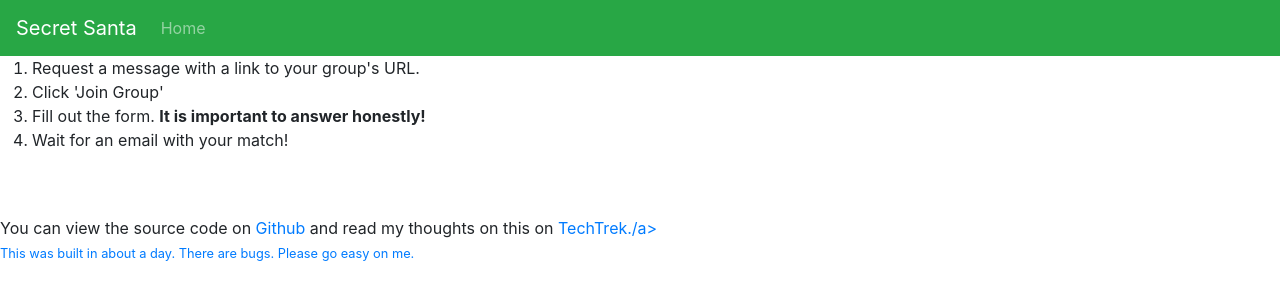
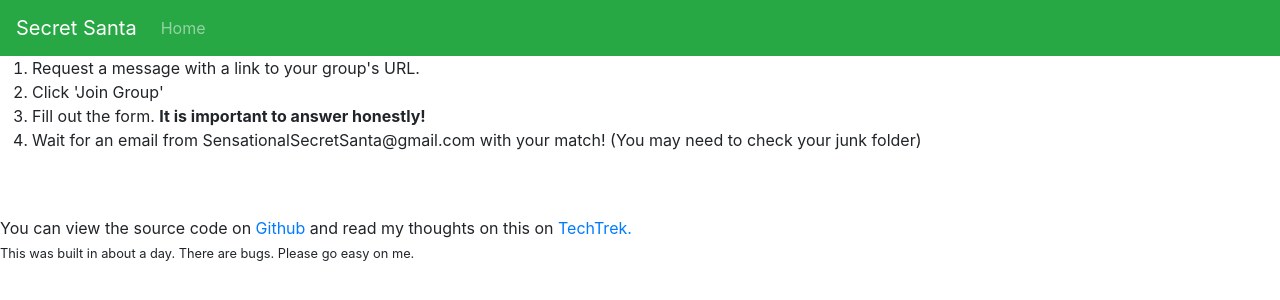
Before and after one commit to allisontharp/SecretSanta, an Angular app: page / in a window 1280 px wide. Shown: the top 300 px of the page. Built offline with nearby package versions, Linux system fonts and the light colour scheme.

Commit message:
more home page fixes..

```diff
--- a/src/app/home/home.component.html
+++ b/src/app/home/home.component.html
@@ -2,12 +2,12 @@
     <li>Request a message with a link to your group's URL.</li>
     <li>Click 'Join Group'</li>
     <li>Fill out the form. <b>It is important to answer honestly!</b></li>
-    <li>Wait for an email with your match!</li>
+    <li>Wait for an email from SensationalSecretSanta@gmail.com with your match! (You may need to check your junk folder)</li>
 </ol>
 
 <br>
 <br>
 You can view the source code on <a href='https://github.com/allisontharp/SecretSanta'>Github</a> and read my thoughts
-on this on <a href='https://www.techtrek.io/categories/Personal-Projects/Secret-Santa/'>TechTrek./a>
+on this on <a href='https://www.techtrek.io/categories/Personal-Projects/Secret-Santa/'>TechTrek.</a>
 <br>
 <small>This was built in about a day. There are bugs. Please go easy on me.</small>
```
Also changed, not shown: 2 other files (tests, documents, lock files or other folders).
